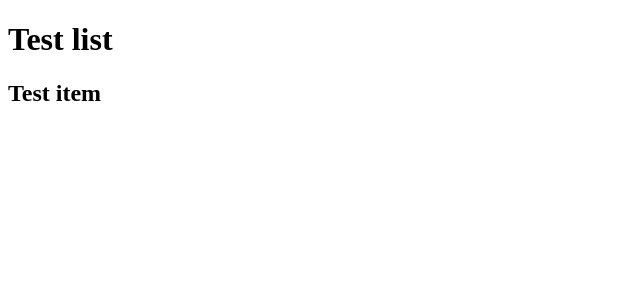
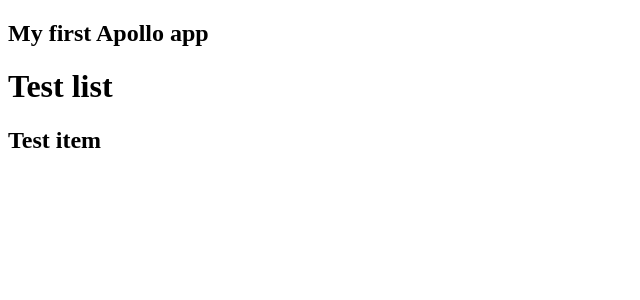
Before and after one commit to apunko/graphql-demo, a React app in the folder client/: page / in a window 1280 px wide. Shown: the top 300 px of the page, without its empty margins (0-640 px from the left). Built offline with nearby package versions, Linux system fonts and the light colour scheme.

Commit message:
add apollo client

```diff
--- a/client/package.json
+++ b/client/package.json
@@ -18,8 +18,11 @@
   "keywords": [],
   "author": "Anton Punko <ant.punko@gmail.com>",
   "dependencies": {
+    "apollo-boost": "^0.1.16",
+    "graphql": "^14.0.2",
     "prop-types": "^15.6.2",
     "react": "^16.4.2",
+    "react-apollo": "^2.2.4",
     "react-dom": "^16.4.2"
   },
   "devDependencies": {
--- a/client/src/app.jsx
+++ /dev/null
@@ -1,8 +0,0 @@
-import React from 'react';
-import ReactDOM from 'react-dom';
-import TodoList from './components/todo-list';
-
-ReactDOM.render(
-  <TodoList title="Test list" items={[{ id: 1, title: 'Test item' }]} />,
-  document.getElementById('app'),
-);
--- /dev/null
+++ b/client/src/containers/app.jsx
@@ -0,0 +1,15 @@
+import React from 'react';
+import { ApolloProvider } from 'react-apollo';
+import client from '../graphql/client';
+import TodoList from '../components/todo-list';
+
+const App = () => (
+  <ApolloProvider client={client}>
+    <div>
+      <h2>My first Apollo app</h2>
+      <TodoList title="Test list" items={[{ id: 1, title: 'Test item' }]} />
+    </div>
+  </ApolloProvider>
+);
+
+export default App;
--- /dev/null
+++ b/client/src/graphql/client.js
@@ -0,0 +1,5 @@
+import ApolloClient from 'apollo-boost';
+
+const client = new ApolloClient();
+
+export default client;
--- /dev/null
+++ b/client/src/index.jsx
@@ -0,0 +1,5 @@
+import React from 'react';
+import ReactDOM from 'react-dom';
+import App from './containers/app';
+
+ReactDOM.render(<App />, document.getElementById('app'));
--- a/client/webpack.config.js
+++ b/client/webpack.config.js
@@ -1,7 +1,7 @@
 const HtmlWebPackPlugin = require('html-webpack-plugin');
 
 module.exports = {
-  entry: './src/app.jsx',
+  entry: './src/index.jsx',
   module: {
     rules: [
       {
@@ -26,10 +26,15 @@
         test: /\.css$/,
         use: ['style-loader', 'css-loader'],
       },
+      {
+        test: /\.mjs$/,
+        include: /node_modules/,
+        type: "javascript/auto",
+      },
     ],
   },
   resolve: {
-    extensions: ['.js', '.jsx'],
+    extensions: [".webpack.js", ".web.js", ".mjs", ".js", ".jsx",".json"],
   },
   plugins: [
     new HtmlWebPackPlugin({
```
Also changed, not shown: 1 other file (tests, documents, lock files or other folders).
